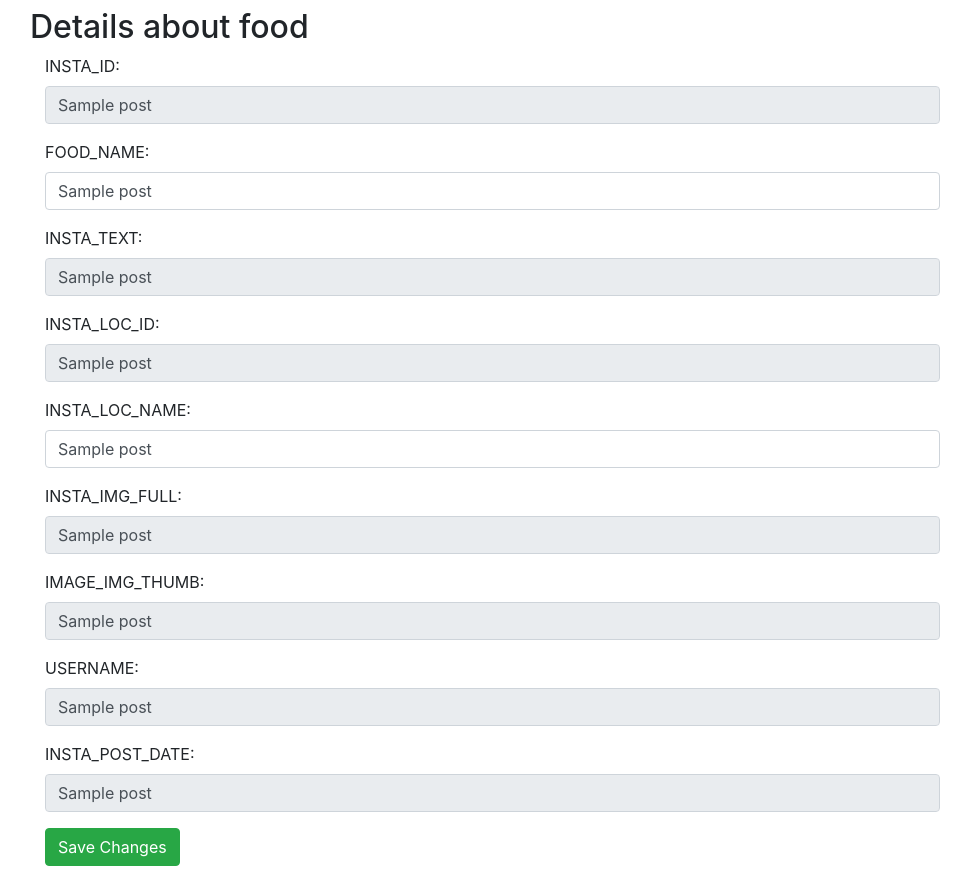
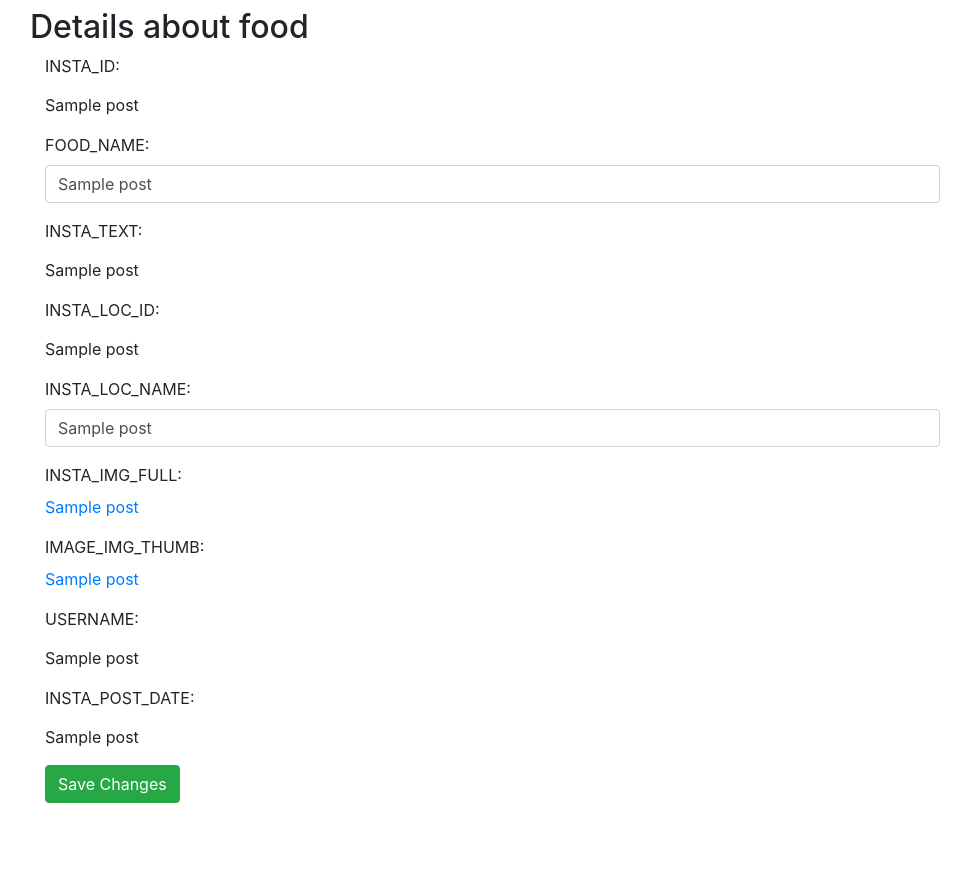
Before and after one commit to kamikaz1k/food-blog, a Flask app: template templates/food-master-edit.html in a window 1280 px wide. Shown: the part 58-940 px from the top of the page, without its empty margins (55-1026 px from the left). After the commit the page ends 861 px from the top, so only its background shows below. Run offline with Flask 2, Linux system fonts and the light colour scheme; the template is opened without the code that fills it: most values are stand-ins (such as "Sample title", 1, 10 or a date in 2020); parts of the project's set-up code (start-up, migrations or seed data) failed here and were passed over; some libraries are stand-ins or nearby versions.

Commit message:
made the noneditable fields p tags

```diff
--- a/templates/food-master-edit.html
+++ b/templates/food-master-edit.html
@@ -29,7 +29,8 @@
         <div class="form-group">
           <label for="post-id" class="col-sm-2 control-label">INSTA_ID:</label>
           <div class="col-sm-10">
-            <input type="text" class="form-control" name="INSTA_ID" id="post-id" value="{{post[0]}}" disabled>
+            <!-- <input type="text" class="form-control" name="INSTA_ID" id="post-id" value="{{post[0]}}" disabled> -->
+            <p style="padding-top:7px">{{post[0]}}</p>
           </div>
         </div>
         <div class="form-group">
@@ -41,13 +42,15 @@
         <div class="form-group">
           <label for="post-text" class="col-sm-2 control-label">INSTA_TEXT:</label>
           <div class="col-sm-10">
-            <input type="text" class="form-control" name="INSTA_TEXT" id="post-text" value="{{post[1]}}" disabled>
+            <!-- <input type="text" class="form-control" name="INSTA_TEXT" id="post-text" value="{{post[1]}}" disabled> -->
+            <p style="padding-top:7px">{{post[1]}}</p>
           </div>
         </div>
         <div class="form-group">
           <label for="post-location-id" class="col-sm-2 control-label">INSTA_LOC_ID:</label>
           <div class="col-sm-10">
-            <input type="text" class="form-control" name="INSTA_LOC_ID" id="post-location-id" value="{{post[2]}}" disabled>
+            <!-- <input type="text" class="form-control" name="INSTA_LOC_ID" id="post-location-id" value="{{post[2]}}" disabled> -->
+            <p style="padding-top:7px">{{post[2]}}</p>
           </div>
         </div>
         <div class="form-group">
@@ -59,25 +62,29 @@
         <div class="form-group">
           <label for="post-img" class="col-sm-2 control-label">INSTA_IMG_FULL:</label>
           <div class="col-sm-10">
-            <input type="text" class="form-control" name="INSTA_IMG_FULL" id="post-img" value="{{post[3]}}" disabled>
+            <!-- <input type="text" class="form-control" name="INSTA_IMG_FULL" id="post-img" value="{{post[3]}}" disabled> -->
+            <a href="{{post[3]}}" style="padding-top:7px">{{post[3]}}</a>
           </div>
         </div>
         <div class="form-group">
           <label for="post-thumb" class="col-sm-2 control-label">IMAGE_IMG_THUMB:</label>
           <div class="col-sm-10">
-            <input type="text" class="form-control" name="IMAGE_IMG_THUMB" id="post-thumb" value="{{post[4]}}" disabled>
+            <!-- <input type="text" class="form-control" name="IMAGE_IMG_THUMB" id="post-thumb" value="{{post[4]}}" disabled> -->
+            <a href="{{post[4]}}" style="padding-top:7px">{{post[4]}}</a>
           </div>
         </div>
         <div class="form-group">
           <label for="post-user" class="col-sm-2 control-label">USERNAME:</label>
           <div class="col-sm-10">
-            <input type="text" class="form-control" name="USERNAME" id="post-user" value="{{post[5]}}" disabled>
+            <!-- <input type="text" class="form-control" name="USERNAME" id="post-user" value="{{post[5]}}" disabled> -->
+            <p style="padding-top:7px">{{post[5]}}</p>
           </div>
         </div>
         <div class="form-group">
           <label for="post-date" class="col-sm-2 control-label">INSTA_POST_DATE:</label>
           <div class="col-sm-10">
-            <input type="text" class="form-control" name="INSTA_POST_DATE" id="post-date" value="{{post[6]}}" disabled>
+            <!-- <input type="text" class="form-control" name="INSTA_POST_DATE" id="post-date" value="{{post[6]}}" disabled> -->
+            <p style="padding-top:7px">{{post[6]}}</p>
           </div>
         </div>
 
```
